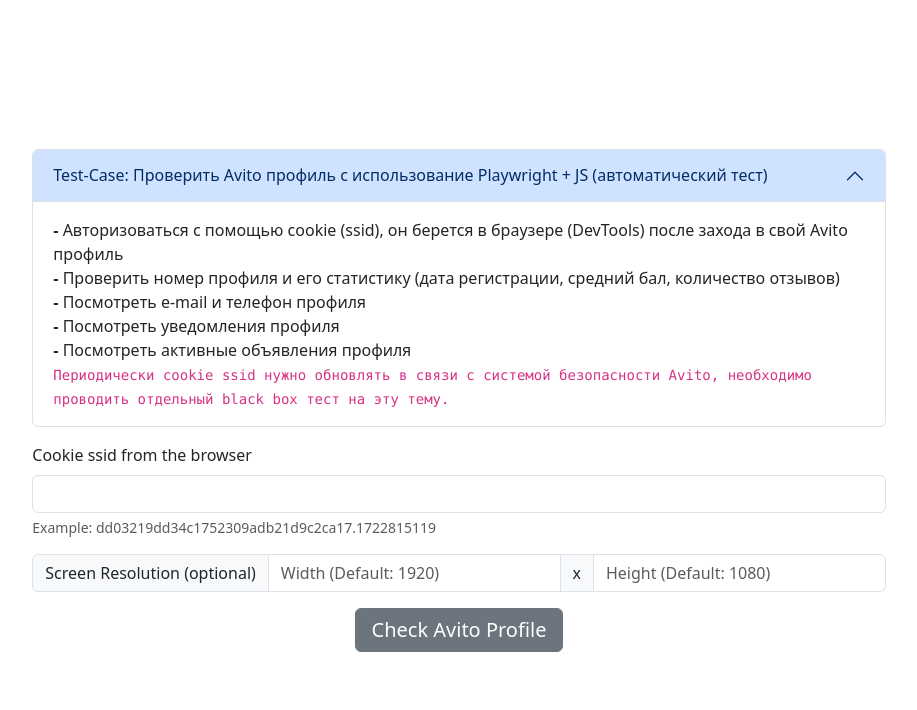
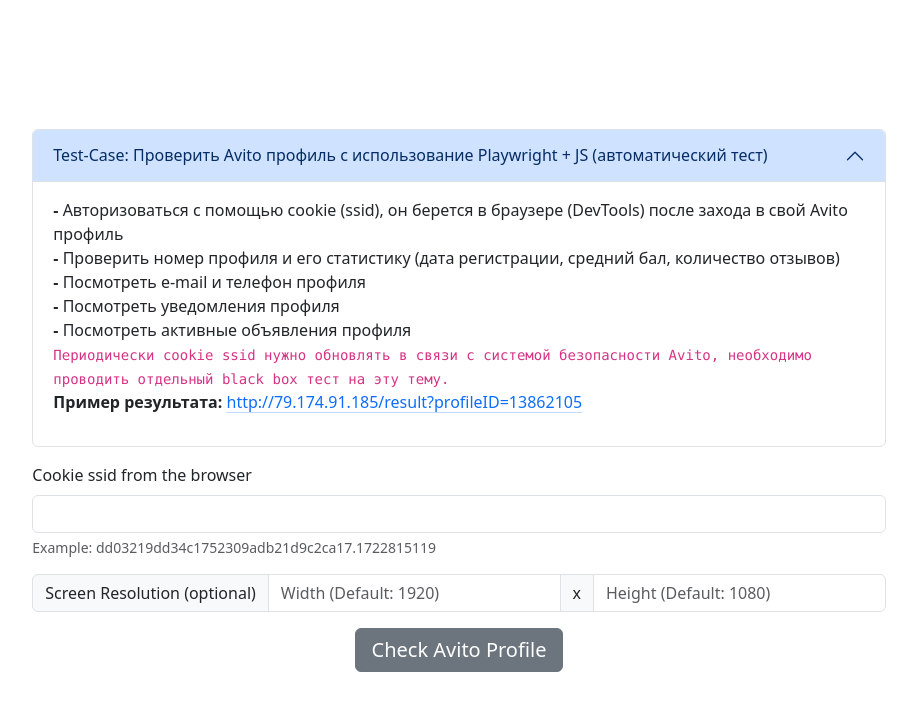
Before and after one commit to egsablin/playwright-avito, a website: page html/index.html in a window 1280 px wide. Shown: the whole page, without its empty margins (181-1098 px from the left). Drawn offline with nearby package versions, Linux system fonts and the light colour scheme.

Commit message:
Result Example is added

```diff
--- a/html/index.html
+++ b/html/index.html
@@ -34,7 +34,8 @@
                                 <strong>-</strong> Посмотреть e-mail и телефон профиля<br>
                                 <strong>-</strong> Посмотреть уведомления профиля<br>
                                 <strong>-</strong> Посмотреть активные объявления профиля<br>
-                                <code>Периодически cookie ssid нужно обновлять в связи с системой безопасности Avito, необходимо проводить отдельный black box тест на эту тему.</code>
+                                <code>Периодически cookie ssid нужно обновлять в связи с системой безопасности Avito, необходимо проводить отдельный black box тест на эту тему.</code><br>
+                                <strong>Пример результата:</strong> <a href="/result?profileID=13862105" class="link-primary link-offset-2 link-underline-opacity-25 link-underline-opacity-100-hover">http://79.174.91.185/result?profileID=13862105</a></p>
                             </div>
                         </div>
                     </div>
```
